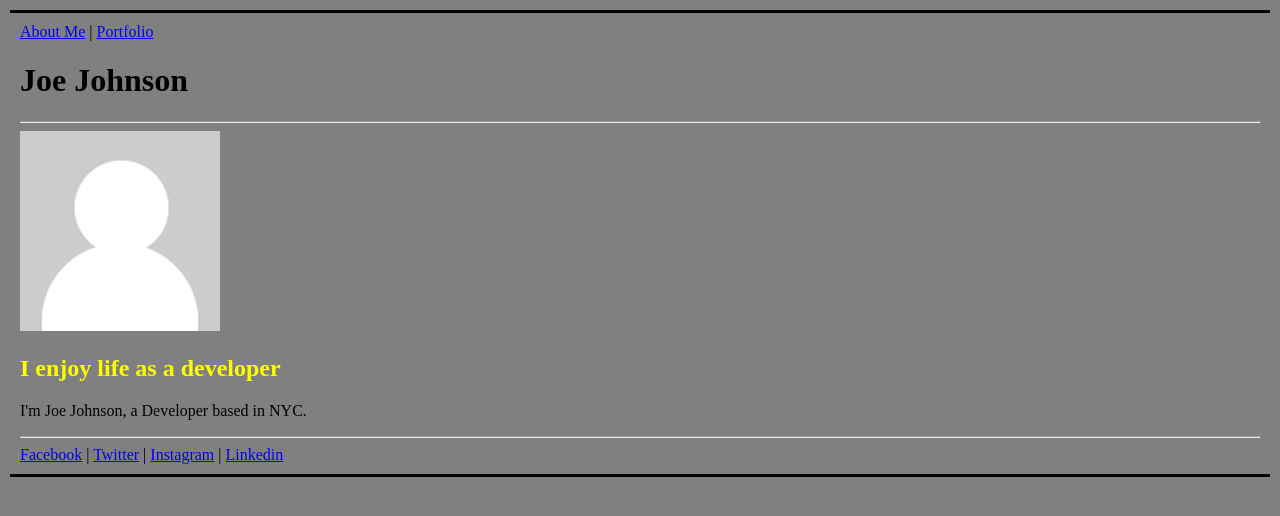
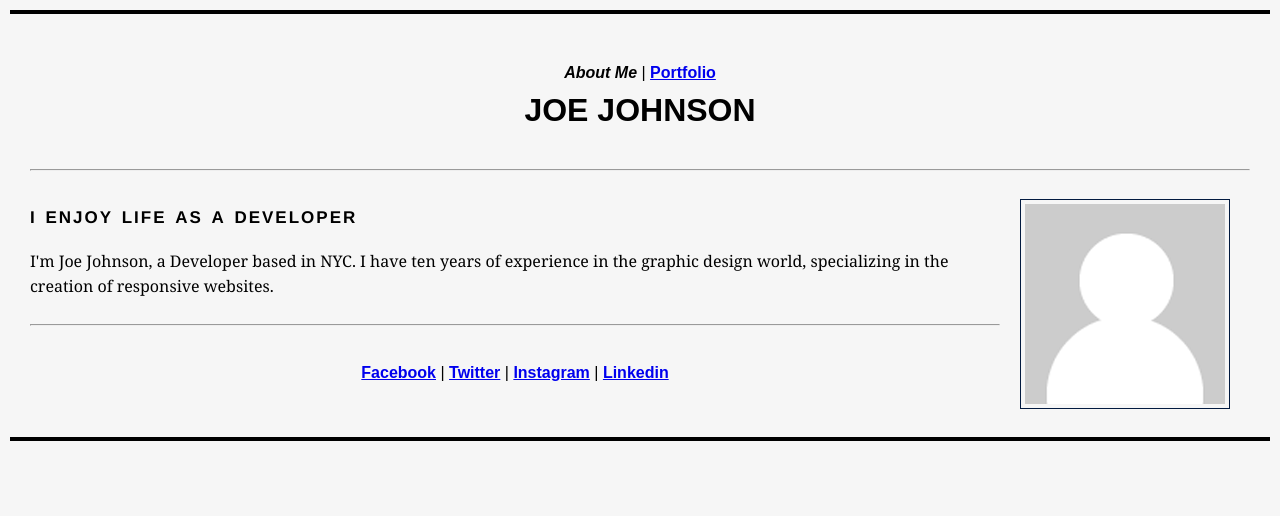
Before and after one commit to kaylinf/FEWD, a plain HTML site: page class02/portfolio_site/index.html in a window 1280 px wide. Drawn offline with Linux system fonts and the light colour scheme.

Commit message:
Homework 1 - Portfolio
About me and linked portfolio for homework assignment 1

```diff
--- a/class02/portfolio_site/css/style.css
+++ b/class02/portfolio_site/css/style.css
@@ -1,10 +1,42 @@
 body{
-	background-color: gray;
-	border-top: solid 3px black;
-	border-bottom: solid 3px black;
-	padding: 10px;
+	background-color: #f6f6f6;
+	border-top: solid 4px black;
+	border-bottom: solid 4px black;
+	padding: 20px;
+	padding-bottom: 50px;
 	margin: 10px;
+	text-align: center;
 }
-h2{
-	color: yellow;
+nav {
+	padding-top: 30px;
+	font-family: arial;
+	margin-bottom: 5px;
 }
+h1 {
+	font-family: arial;
+	padding-bottom: 30px;
+	margin-top: 10px;
+	margin-bottom: 10px;
+}
+img {
+	float: right;
+	margin: 20px;
+   	padding:4px;
+   	border:1px solid #021a40;
+}
+h2 {
+	font-family: helvetica;
+	font-variant: small-caps;
+	text-align: left;
+	letter-spacing: 2px;
+	margin-top: 30px;
+}
+p {
+	font-family: georgia;
+	text-align: left;
+	line-height:25px;
+	margin-bottom: 25px;
+}
+footer {
+	font-family: arial;
+}
--- /dev/null
+++ b/class02/portfolio_site/css/style2.css
@@ -0,0 +1,54 @@
+body {
+	background-color: #f6f6f6;
+	border-top: solid 4px black;
+	border-bottom: solid 4px black;
+	padding: 20px;
+	padding-bottom: 50px;
+	margin: 10px;
+	text-align: left;
+}
+nav {
+	padding-top: 20px;
+	font-family: arial;
+	text-align: center;
+	margin-bottom: 5px;
+}
+h1 {
+	font-family: arial;
+	text-align: center;
+	padding-bottom: 20px;
+	margin-top: 10px;
+	margin-bottom: 10px;
+}
+h2{
+	font-family: arial;
+	text-align: left;
+	margin-top: 30px;
+}
+p {
+	font-family: georgia;
+	text-align: left;
+	line-height: 25px;
+	margin-bottom: 30px;
+}
+h3 {
+	font-family: arial;
+	font-variant: small-caps;
+	letter-spacing: 2px;
+}
+ul {
+	list-style-type: square;
+	line-height: 1px;
+}
+li {
+	font-family: arial;
+	line-height: 1px;
+	margin: 10px;
+	padding: 10px;
+}
+img {
+	margin: 20px;
+   	padding:4px;
+   	border:1px solid #021a40;
+   	margin-top: 0px;
+}
--- a/class02/portfolio_site/index.html
+++ b/class02/portfolio_site/index.html
@@ -7,26 +7,26 @@
 	<body>
 	<header>
 		<nav>
-			<a href="index.html">About Me</a>
+			<b><i>About Me</i></b>
 			|
-			<a href="portfolio.html">Portfolio</a>
+			<a href="portfolio.html"><b>Portfolio</b></a>
 		</nav>
-		<h1>Joe Johnson</h1>
+		<h1>JOE JOHNSON</h1>
 	</header>
 	<hr />
 	<img src="img/avatar.png" alt="My photo" />
-	<h2>I enjoy life as a developer</h2>
-	<p>I'm Joe Johnson, a Developer based in NYC.</p>
+	<h2>i enjoy life as a developer</h2>
+	<p>I'm Joe Johnson, a Developer based in NYC. I have ten years of experience in the graphic design world, specializing in the creation of responsive websites.</p>
 	<hr />
 	<footer>
 		<nav>
-		<a href="http://facebook.com">Facebook</a>
+		<a href="http://facebook.com"><b>Facebook</b></a>
 		|
-		<a href="http://twitter.com">Twitter</a>
+		<a href="http://twitter.com"><b>Twitter</b></a>
 		|
-		<a href="http://instagram.com">Instagram</a>
+		<a href="http://instagram.com"><b>Instagram</b></a>
 		|
-		<a href="linkedin.com">Linkedin</a>
+		<a href="linkedin.com"><b>Linkedin</b></a>
 		</nav>
 	</footer>
 	</body>
```
Also changed, not shown: class02/portfolio_site/portfolio.html (added, +44 -0 lines).
